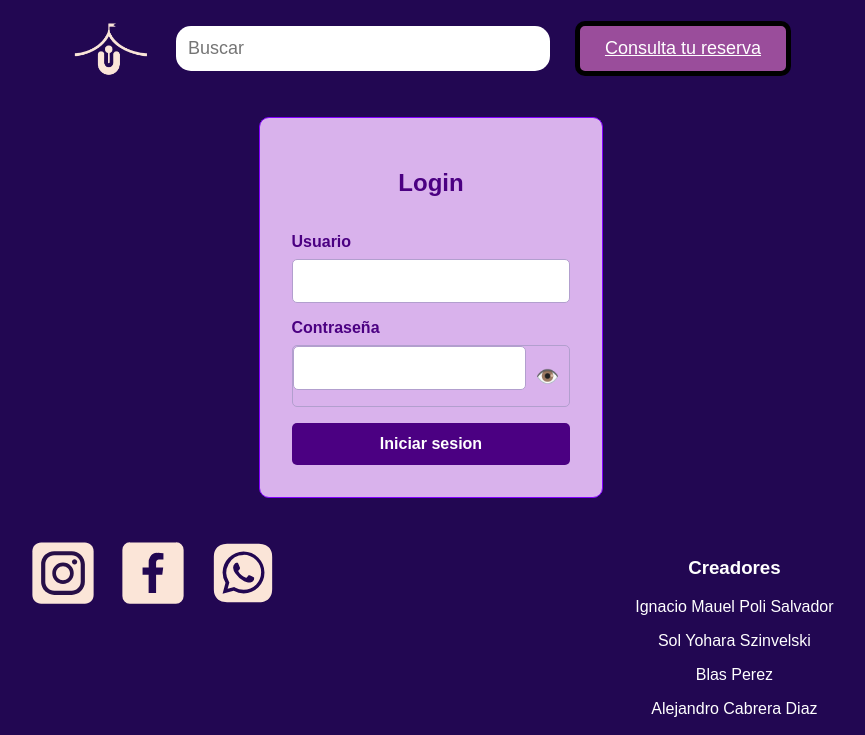
After one commit to IPoli15/15-universe, a Flask app: page /login in a window 1280 px wide. The commit adds this page. Shown: the top 735 px of the page, without its empty margins (209-1074 px from the left). Run offline with Flask 3, Linux system fonts and the light colour scheme.

Commit message:
login id:21

```diff
--- a/FRONT/app.py
+++ b/FRONT/app.py
@@ -5,6 +5,10 @@ app = Flask(__name__)
 @app.route('/')
 def index():
     return render_template('index.html')
+
+@app.route('/login')
+def login():
+    return render_template('login.html')
 
 @app.route('/musica')
 def musica():
--- /dev/null
+++ b/FRONT/static/css/login.css
@@ -0,0 +1,81 @@
+.contenedor-login {
+    max-width: 400px;
+    margin: 0 auto;
+    padding: 2em;
+    background-color: #D9B2EC;
+    border: 1px solid #8400ff;
+    border-radius: 10px;
+    text-align: center;
+}
+
+.contenedor-login h2 {
+    margin-bottom: 1.5em;
+    color: #4b0082;
+}
+
+.contenedor-login form {
+    display: flex;
+    flex-direction: column;
+}
+
+.contenedor-login label {
+    margin-bottom: 0.5em;
+    color: #4b0082;
+    font-weight: bold;
+    text-align: left;
+}
+
+.contenedor-login input[type="text"],
+.contenedor-login input[type="password"] {
+    padding: 0.75em;
+    margin-bottom: 1em;
+    border: 1px solid #b29fce;
+    border-radius: 5px;
+    font-size: 1em;
+}
+
+.contenedor-login input[type="text"]:focus,
+.contenedor-login input[type="password"]:focus {
+    outline: none;
+    border-color: #4b0082;
+}
+
+.contenedor-contraseña {
+    display: flex;
+    align-items: center;
+    border: 1px solid #b29fce;
+    border-radius: 5px;
+    margin-bottom: 1em;
+}
+
+.contenedor-contraseña input {
+    flex: 1;
+    border: none;
+    padding: 0.75em;
+    border-radius: 5px 0 0 5px;
+}
+
+.contenedor-contraseña button {
+    background: none;
+    border: none;
+    cursor: pointer;
+    padding: 0 10px;
+    font-size: 1.2em;
+    color: #4b0082;
+}
+
+.contenedor-login button[type="submit"] {
+    padding: 0.75em;
+    background-color: #4b0082;
+    color: white;
+    font-weight: bold;
+    border: none;
+    border-radius: 5px;
+    cursor: pointer;
+    font-size: 1em;
+    transition: background-color 0.3s ease;
+}
+
+.contenedor-login button[type="submit"]:hover {
+    background-color: #3a006a;
+}
--- /dev/null
+++ b/FRONT/static/js/login.js
@@ -0,0 +1,8 @@
+function togglePassword() {
+    const passwordField = document.getElementById("password");
+    if (passwordField.type === "password") {
+        passwordField.type = "text";
+    } else {
+        passwordField.type = "password";
+    }
+}
--- a/FRONT/templates/base.html
+++ b/FRONT/templates/base.html
@@ -61,6 +61,5 @@
 -->
         </div>
     </footer>
-
 </body>
 </html>
--- /dev/null
+++ b/FRONT/templates/login.html
@@ -0,0 +1,22 @@
+{% extends "base.html" %}
+
+{% block content %}
+<link rel="stylesheet" href="{{ url_for('static', filename='css/login.css') }}">
+<div class="contenedor-login">
+    <h2>Login</h2>
+    <form>
+        <label for="username">Usuario</label>
+        <input type="text" id="username" name="username" required>
+
+        <label for="password">Contraseña</label>
+        <div class="contenedor-contraseña">
+            <input type="password" id="password" name="password" required>
+            <button type="button" onclick="togglePassword()">👁️</button>
+        </div>
+
+        <button type="submit">Iniciar sesion</button>
+    </form>
+</div>
+
+<script src="{{ url_for('static', filename='js/login.js') }}"></script>
+{% endblock %}
```
